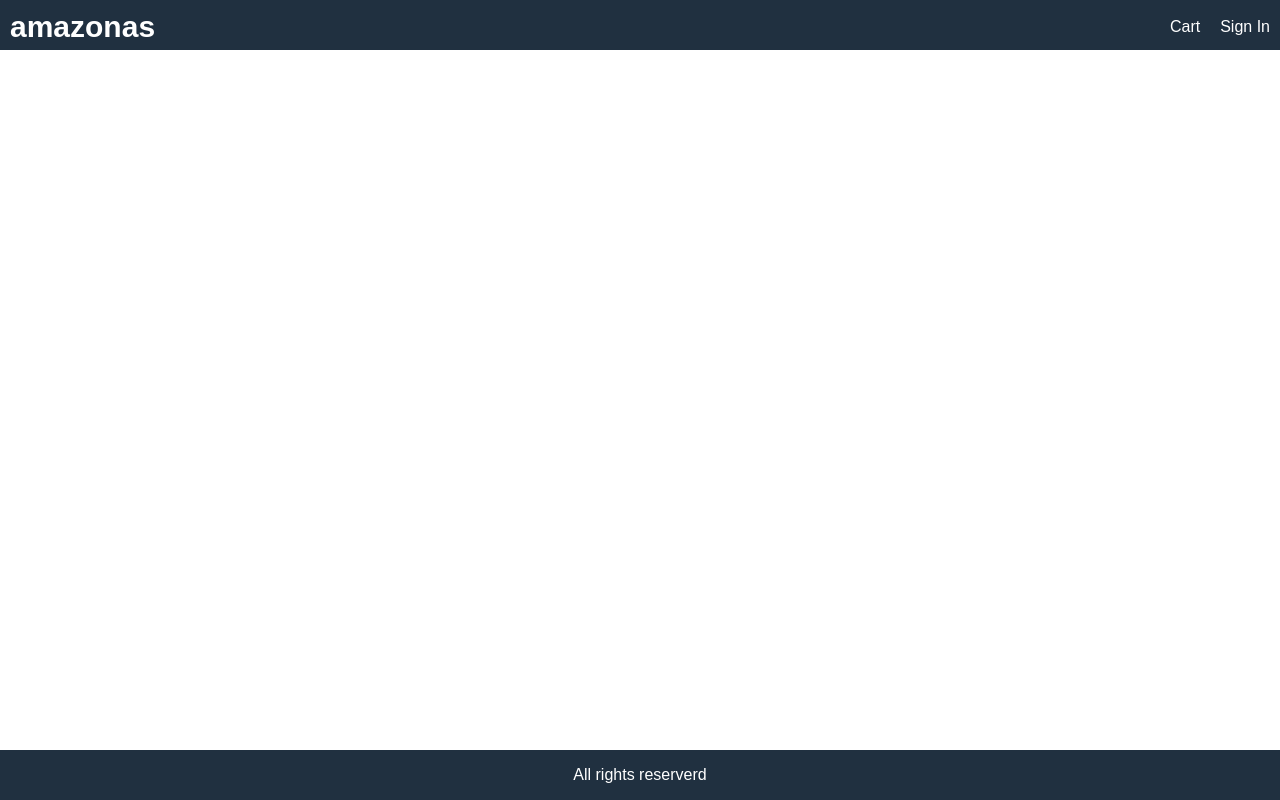
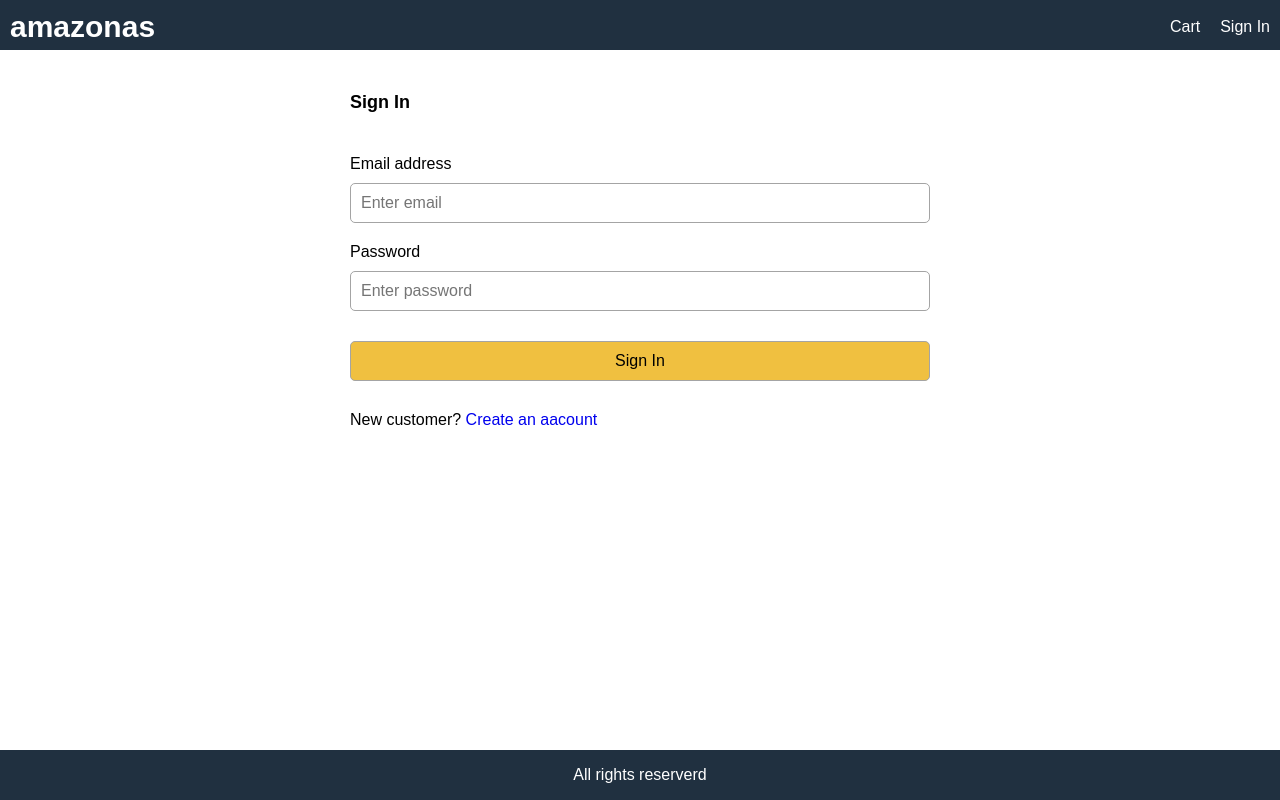
Before and after one commit to fjcasti1/amazonas, a React (Create React App) app in the folder client/: page /login in a window 1280 px wide. Built offline with nearby package versions, Linux system fonts and the light colour scheme; the HTML template or start-up script is replaced by a standard one.

Commit message:
Create LoginPage

```diff
--- a/client/src/App.jsx
+++ b/client/src/App.jsx
@@ -5,6 +5,7 @@
 import CartPage from './pages/CartPage';
 import HomePage from './pages/HomePage';
 import ProductPage from './pages/ProductPage';
+import LoginPage from './pages/LoginPage';
 
 const App = () => {
   const cartItems = useSelector((state) => state.cart.cartItems);
@@ -21,13 +22,14 @@
             {cartItems.length > 0 && (
               <span className='badge'>{cartItems.length}</span>
             )}
-            <Link to='/signin'>Sign In</Link>
+            <Link to='/login'>Sign In</Link>
           </div>
         </header>
         <main>
           <Route exact path='/' component={HomePage} />
           <Route exact path='/products/:id' component={ProductPage} />
           <Route exact path='/cart/:id?' component={CartPage} />
+          <Route exact path='/login' component={LoginPage} />
         </main>
 
         <footer className='row center'>All rights reserverd</footer>
--- a/client/src/index.css
+++ b/client/src/index.css
@@ -218,3 +218,20 @@
   color: var(--red);
   background-color: var(--light-red);
 }
+
+/* Form */
+.form {
+  max-width: 60rem;
+  margin: 0 auto;
+}
+
+.form > div {
+  display: flex;
+  flex-direction: column;
+  margin: 1rem;
+}
+
+.form label {
+  margin: 1rem 0;
+  display: block;
+}
--- a/client/src/pages/CartPage.jsx
+++ b/client/src/pages/CartPage.jsx
@@ -13,7 +13,7 @@
     dispatch(removeFromCart(productId));
   };
   const checkoutHandler = (productId) => {
-    history.push('/signin?redirect=shipping');
+    history.push('/login?redirect=shipping');
     console.log('Checkout');
   };
 
--- /dev/null
+++ b/client/src/pages/LoginPage.jsx
@@ -0,0 +1,59 @@
+import React, { useState } from 'react';
+import { Link } from 'react-router-dom';
+
+const LoginPage = () => {
+  const [email, setEmail] = useState('');
+  const [password, setPassword] = useState('');
+
+  const submitHandler = (e) => {
+    e.preventDefault();
+    console.log('submit');
+    console.log(email);
+    console.log(password);
+  };
+
+  return (
+    <div>
+      <form className='form' onSubmit={submitHandler}>
+        <div>
+          <h1>Sign In</h1>
+        </div>
+        <div>
+          <label htmlFor='email'>Email address</label>
+          <input
+            type='email'
+            id='email'
+            placeholder='Enter email'
+            required
+            onChange={(e) => setEmail(e.target.value)}
+          />
+        </div>
+        <div>
+          <label htmlFor='password'>Password</label>
+          <input
+            type='password'
+            id='password'
+            placeholder='Enter password'
+            required
+            onChange={(e) => setPassword(e.target.value)}
+          />
+        </div>
+
+        <div>
+          <label />
+          <button className='primary' type='submit'>
+            Sign In
+          </button>
+        </div>
+        <div>
+          <label />
+          <div>
+            New customer? {'  '} <Link to='/register'>Create an aacount</Link>
+          </div>
+        </div>
+      </form>
+    </div>
+  );
+};
+
+export default LoginPage;
```
